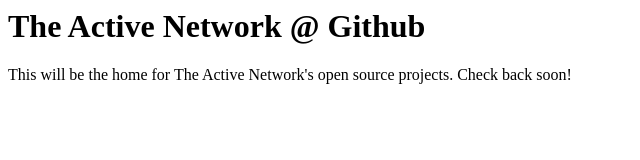
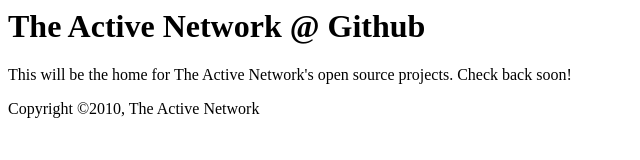
Before and after one commit to activenetwork/activenetwork.github.com, a plain HTML site: page index.html in a window 1280 px wide. Shown: the whole page, without its empty margins (0-640 px from the left). Drawn offline with Linux system fonts and the light colour scheme.

Commit message:
Added copyright

```diff
--- a/index.html
+++ b/index.html
@@ -5,6 +5,7 @@
 <body>
   <h1>The Active Network @ Github</h1>
   <p>This will be the home for The Active Network's open source projects. Check back soon!</p>
+  <p>Copyright &copy;2010, The Active Network</p>
 </body>
 </html>
 
```
